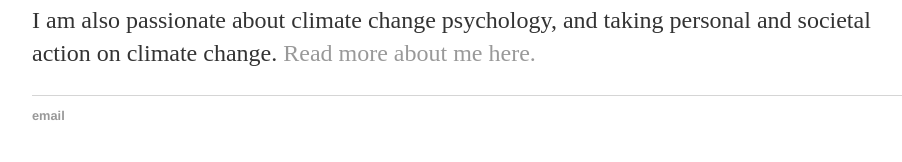
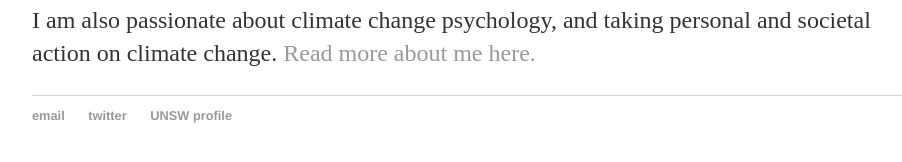
Before and after one commit to belindaxie/belindaxie.github.io, a Jekyll site: the page built from index.html, in a window 1280 px wide. Shown: the part 573-735 px from the top of the page, without its empty margins (160-1062 px from the left). Built offline with Jekyll 4.4.1, drawn with Linux system fonts in a browser that asks for light colours.

Commit message:
Added link to twitter and UNSW profile

```diff
--- a/_layouts/default.html
+++ b/_layouts/default.html
@@ -22,6 +22,8 @@
 			<footer>
 	    		<ul>
 	        		<li><a href="mailto:belinda.xie@unsw.edu.au">email</a></li>
+				<li><a href="https://twitter.com/bel_xie">twitter</a></li>
+				<li><a href="https://www.psy.unsw.edu.au/contacts-people/research-students/belinda-xie">UNSW profile</a></li>
 <!-- 	        		<li><a href="https://belindaxie.github.io">belindaxie.github.io</a></li> -->
 				</ul>
 			</footer>
```
